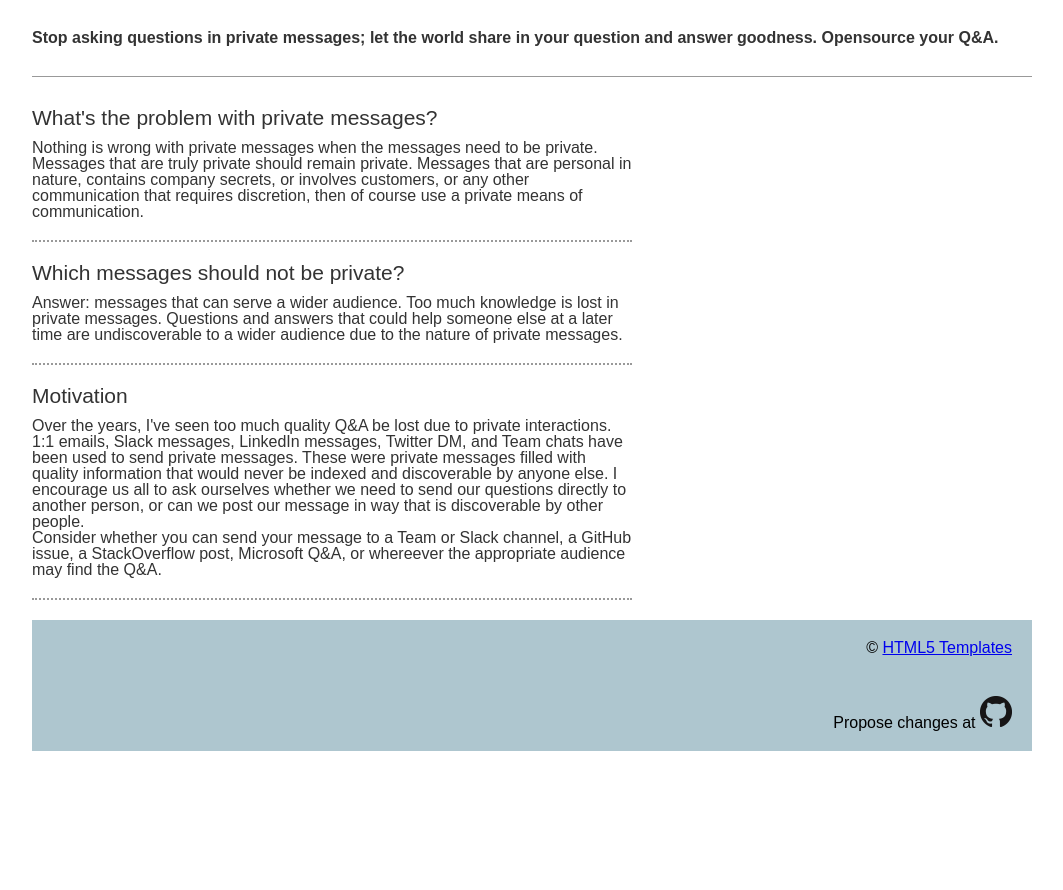
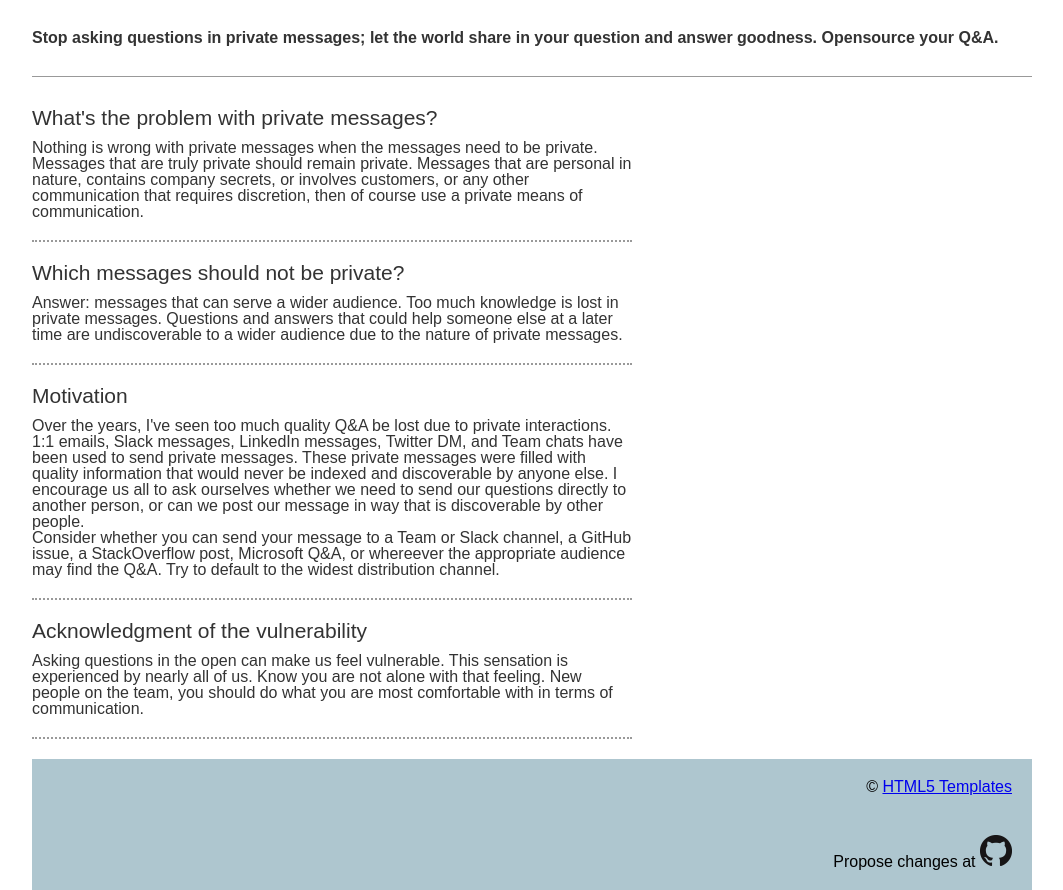
Before and after one commit to MIchaelMainer/noprivatemessages, a plain HTML site: page index.html in a window 1280 px wide. Shown: the whole page, without its empty margins (108-1171 px from the left). Before the commit the page ends 800 px from the top, so only its background shows below. Drawn offline with Linux system fonts and the light colour scheme.

Commit message:
Update index.html

```diff
--- a/index.html
+++ b/index.html
@@ -30,7 +30,7 @@
 		<main role="main">
 			<article>
 				<h2>What's the problem with private messages?</h2>
-                <p>Nothing is wrong with private messages when the messages need to be private. Messages that are truly private should remain private. Messages that are personal in nature, contains company secrets, or involves customers, or any other communication that requires discretion, then of course use a private means of communication.</p>
+        <p>Nothing is wrong with private messages when the messages need to be private. Messages that are truly private should remain private. Messages that are personal in nature, contains company secrets, or involves customers, or any other communication that requires discretion, then of course use a private means of communication.</p>
 
 			</article>
             <article>
@@ -41,10 +41,15 @@
             </article>
             <article>
                 <h2>Motivation</h2>
-                <p>Over the years, I've seen too much quality Q&A be lost due to private interactions. 1:1 emails, Slack messages, LinkedIn messages, Twitter DM, and Team chats have been used to send private messages. These were private messages filled with quality information that would never be indexed and discoverable by anyone else. I encourage us all to ask ourselves whether we need to send our questions directly to another person, or can we post our message in way that is discoverable by other people. </p>
-                <p>Consider whether you can send your message to a Team or Slack channel, a GitHub issue, a StackOverflow post, Microsoft Q&A, or whereever the appropriate audience may find the Q&A.
+                <p>Over the years, I've seen too much quality Q&A be lost due to private interactions. 1:1 emails, Slack messages, LinkedIn messages, Twitter DM, and Team chats have been used to send private messages. These private messages were filled with quality information that would never be indexed and discoverable by anyone else. I encourage us all to ask ourselves whether we need to send our questions directly to another person, or can we post our message in way that is discoverable by other people. </p>
+                <p>Consider whether you can send your message to a Team or Slack channel, a GitHub issue, a StackOverflow post, Microsoft Q&A, or whereever the appropriate audience may find the Q&A. Try to default to the widest distribution channel.
                 </p>
             </article>
+      <article>
+        <h2>Acknowledgment of the vulnerability</h2>
+        <p>Asking questions in the open can make us feel vulnerable. This sensation is experienced by nearly all of us. Know you are not alone with that feeling. New people on the team, you should do what you are most comfortable with in terms of communication.</p>
+      </article>
+
 		</main>
 		<!-- <aside>
 			<div>Sidebar 1</div>
```
